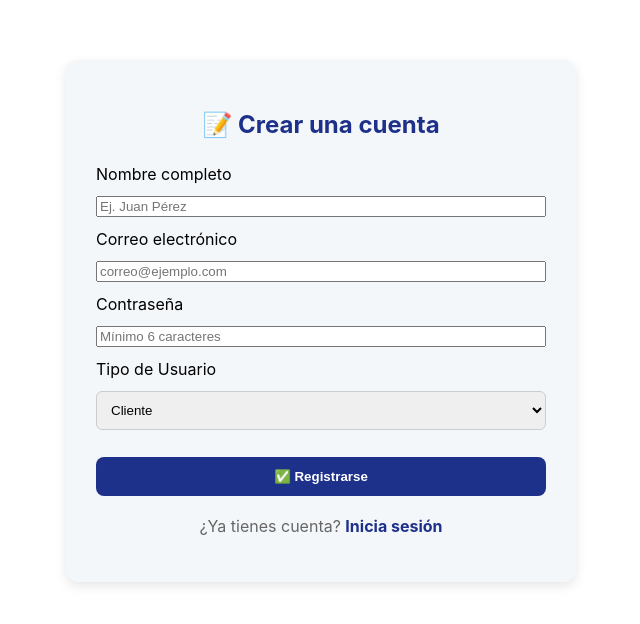
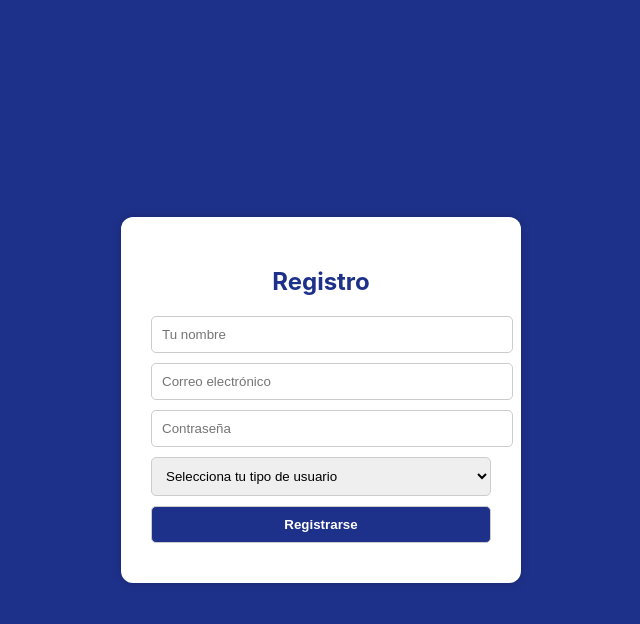
Before and after one commit to Carlosva30/now-services-frontend, a React (Create React App) app: page / in a window 1280 px wide. Both pictures are taken after a click on the button "Registrarse". Shown: the top 624 px of the page, without its empty margins (319-959 px from the left). Built offline with nearby package versions, Linux system fonts and the light colour scheme.

Commit message:
actualizacion

```diff
--- a/src/componentes/registro/PantallaRegistro.js
+++ b/src/componentes/registro/PantallaRegistro.js
@@ -2,211 +2,119 @@ import React, { useState } from 'react';
 import axios from '../../api/axios';
 
 const serviciosDisponibles = [
-  'Fontanero',
   'Electricista',
-  'Aseo Doméstico',
+  'Plomero',
+  'Pintor',
+  'Mecánico',
   'Carpintero',
-  'Pintor',
-  'Tapicero',
+  'Técnico en electrodomésticos',
   'Jardinero',
-  'Lavado de Alfombras',
-  'Lavado de Muebles',
   'Cerrajero',
-  'Técnico de electrodomésticos',
-  'Instalador de gas',
-  'Montaje de muebles',
-  'Instalación de cámaras o alarmas',
-  'Sistemas contra incendios',
+  'Otros'
 ];
 
-const PantallaRegistro = ({ onRegistroExitoso, cambiarPantalla }) => {
-  const [formulario, setFormulario] = useState({
-    nombre: '',
-    correo: '',
-    contraseña: '',
-    tipoUsuario: 'cliente',
-    servicios: [],
-  });
+const PantallaRegistro = ({ onRegistro }) => {
+  const [nombre, setNombre] = useState('');
+  const [correo, setCorreo] = useState('');
+  const [contraseña, setContraseña] = useState('');
+  const [tipoUsuario, setTipoUsuario] = useState('');
+  const [serviciosOfrecidos, setServiciosOfrecidos] = useState([]);
   const [mensaje, setMensaje] = useState('');
-  const [cargando, setCargando] = useState(false);
+  const [exito, setExito] = useState(false);
 
-  const handleChange = (e) => {
-    setFormulario({ ...formulario, [e.target.name]: e.target.value });
+  const handleServicioChange = (servicio) => {
+    setServiciosOfrecidos(prev =>
+      prev.includes(servicio)
+        ? prev.filter(s => s !== servicio)
+        : [...prev, servicio]
+    );
   };
 
-  const handleCheckboxChange = (servicio) => {
-    const yaSeleccionado = formulario.servicios.includes(servicio);
-    const nuevosServicios = yaSeleccionado
-      ? formulario.servicios.filter((s) => s !== servicio)
-      : [...formulario.servicios, servicio];
-    setFormulario({ ...formulario, servicios: nuevosServicios });
-  };
+  const handleSubmit = async (event) => {
+    event.preventDefault();
 
-  const handleSubmit = async (e) => {
-    e.preventDefault();
-    setMensaje('');
-    setCargando(true);
+    if (!tipoUsuario) {
+      setMensaje('Por favor selecciona si eres Cliente o Experto.');
+      setExito(false);
+      return;
+    }
 
     try {
-      await axios.post('/auth/registro', formulario);
-      setMensaje('✅ Registro exitoso, inicia sesión.');
-      setTimeout(() => onRegistroExitoso(), 1000);
-    } catch (err) {
-      console.error('❌ Error en el registro:', err);
-      setMensaje('❌ Ocurrió un error al registrarse.');
-    } finally {
-      setCargando(false);
+      await axios.post('/auth/registro', {
+        nombre,
+        correo,
+        contraseña,
+        tipoUsuario,
+        serviciosOfrecidos: tipoUsuario === 'experto' ? serviciosOfrecidos : []
+      });
+
+      setExito(true);
+      setMensaje('¡Usuario registrado exitosamente! ✅');
+
+      setTimeout(() => {
+        if (onRegistro) onRegistro(tipoUsuario);
+      }, 2000);
+    } catch (error) {
+      setExito(false);
+      setMensaje(error.response?.data?.mensaje || 'Error al registrarse');
+      console.error('❌ Error en el registro:', error);
     }
   };
 
   return (
-    <div style={styles.contenedor}>
-      <h2 style={styles.titulo}>📝 Crear una cuenta</h2>
+    <div style={{ display: 'flex', justifyContent: 'center', alignItems: 'center', height: '100vh', backgroundColor: '#1e318a' }}>
+      <form onSubmit={handleSubmit} style={{ backgroundColor: '#fff', padding: '30px', borderRadius: '12px', width: '340px', boxShadow: '0 0 10px rgba(0,0,0,0.2)' }}>
+        <h2 style={{ marginBottom: '20px', textAlign: 'center', color: '#1e318a' }}>Registro</h2>
 
-      <form onSubmit={handleSubmit} style={styles.formulario}>
-        <label>Nombre completo</label>
-        <input
-          type="text"
-          name="nombre"
-          value={formulario.nombre}
-          onChange={handleChange}
-          required
-          placeholder="Ej. Juan Pérez"
-        />
+        <input type="text" placeholder="Tu nombre" value={nombre} onChange={(e) => setNombre(e.target.value)} required style={inputStyle} />
+        <input type="email" placeholder="Correo electrónico" value={correo} onChange={(e) => setCorreo(e.target.value)} required style={inputStyle} />
+        <input type="password" placeholder="Contraseña" value={contraseña} onChange={(e) => setContraseña(e.target.value)} required style={inputStyle} />
 
-        <label>Correo electrónico</label>
-        <input
-          type="email"
-          name="correo"
-          value={formulario.correo}
-          onChange={handleChange}
-          required
-          placeholder="correo@ejemplo.com"
-        />
-
-        <label>Contraseña</label>
-        <input
-          type="password"
-          name="contraseña"
-          value={formulario.contraseña}
-          onChange={handleChange}
-          required
-          placeholder="Mínimo 6 caracteres"
-        />
-
-        <label>Tipo de Usuario</label>
-        <select
-          name="tipoUsuario"
-          value={formulario.tipoUsuario}
-          onChange={handleChange}
-          style={styles.select}
-        >
+        <select value={tipoUsuario} onChange={(e) => setTipoUsuario(e.target.value)} required style={inputStyle}>
+          <option value="">Selecciona tu tipo de usuario</option>
           <option value="cliente">Cliente</option>
           <option value="experto">Experto</option>
         </select>
 
-        {formulario.tipoUsuario === 'experto' && (
-          <div>
-            <label>Servicios que ofrece</label>
-            <div style={styles.checkboxGroup}>
-              {serviciosDisponibles.map((serv) => (
-                <label key={serv} style={styles.checkboxLabel}>
+        {tipoUsuario === 'experto' && (
+          <div style={{ marginBottom: '15px' }}>
+            <label style={{ fontWeight: 'bold' }}>Servicios ofrecidos:</label>
+            <div style={{ maxHeight: '150px', overflowY: 'auto', padding: '5px', border: '1px solid #ccc', borderRadius: '5px' }}>
+              {serviciosDisponibles.map(servicio => (
+                <div key={servicio}>
+                  <label>
                     <input
                       type="checkbox"
-                    value={serv}
-                    checked={formulario.servicios.includes(serv)}
-                    onChange={() => handleCheckboxChange(serv)}
+                      checked={serviciosOfrecidos.includes(servicio)}
+                      onChange={() => handleServicioChange(servicio)}
+                      style={{ marginRight: '5px' }}
                     />
-                  {serv}
+                    {servicio}
                   </label>
+                </div>
               ))}
             </div>
           </div>
         )}
 
-        <button type="submit" disabled={cargando} style={styles.boton}>
-          {cargando ? 'Registrando...' : '✅ Registrarse'}
+        <button type="submit" style={{ ...inputStyle, backgroundColor: '#1e318a', color: '#fff', fontWeight: 'bold' }}>
+          Registrarse
         </button>
+
+        {mensaje && (
+          <p style={{ color: exito ? 'green' : 'red', marginTop: '15px', textAlign: 'center' }}>{mensaje}</p>
+        )}
       </form>
-
-      {mensaje && <p style={styles.mensaje}>{mensaje}</p>}
-
-      <p style={styles.link}>
-        ¿Ya tienes cuenta?{' '}
-        <span onClick={cambiarPantalla} style={styles.linkTexto}>
-          Inicia sesión
-        </span>
-      </p>
     </div>
   );
 };
 
-const styles = {
-  contenedor: {
-    maxWidth: '450px',
-    margin: '60px auto',
-    padding: '30px',
-    backgroundColor: '#f4f7fa',
-    borderRadius: '12px',
-    boxShadow: '0 4px 12px rgba(0, 0, 0, 0.1)',
-  },
-  titulo: {
-    textAlign: 'center',
-    color: '#1e318a',
-    marginBottom: '25px',
-  },
-  formulario: {
-    display: 'flex',
-    flexDirection: 'column',
-    gap: '12px',
-  },
-  select: {
+const inputStyle = {
+  marginBottom: '10px',
+  width: '100%',
   padding: '10px',
-    borderRadius: '6px',
   border: '1px solid #ccc',
-  },
-  checkboxGroup: {
-    display: 'flex',
-    flexWrap: 'wrap',
-    gap: '10px',
-    marginTop: '10px',
-  },
-  checkboxLabel: {
-    display: 'flex',
-    alignItems: 'center',
-    gap: '6px',
-    fontSize: '14px',
-    background: '#fff',
-    border: '1px solid #ddd',
-    padding: '6px 10px',
-    borderRadius: '8px',
-    cursor: 'pointer',
-  },
-  boton: {
-    backgroundColor: '#1e318a',
-    color: 'white',
-    padding: '12px',
-    border: 'none',
-    borderRadius: '8px',
-    cursor: 'pointer',
-    fontWeight: 'bold',
-    marginTop: '15px',
-  },
-  mensaje: {
-    textAlign: 'center',
-    marginTop: '15px',
-    color: '#444',
-  },
-  link: {
-    marginTop: '20px',
-    textAlign: 'center',
-    color: '#666',
-  },
-  linkTexto: {
-    color: '#1e318a',
-    cursor: 'pointer',
-    fontWeight: 'bold',
-  },
+  borderRadius: '5px'
 };
 
 export default PantallaRegistro;
```
Lines whose indentation alone changed are shown as unchanged.
